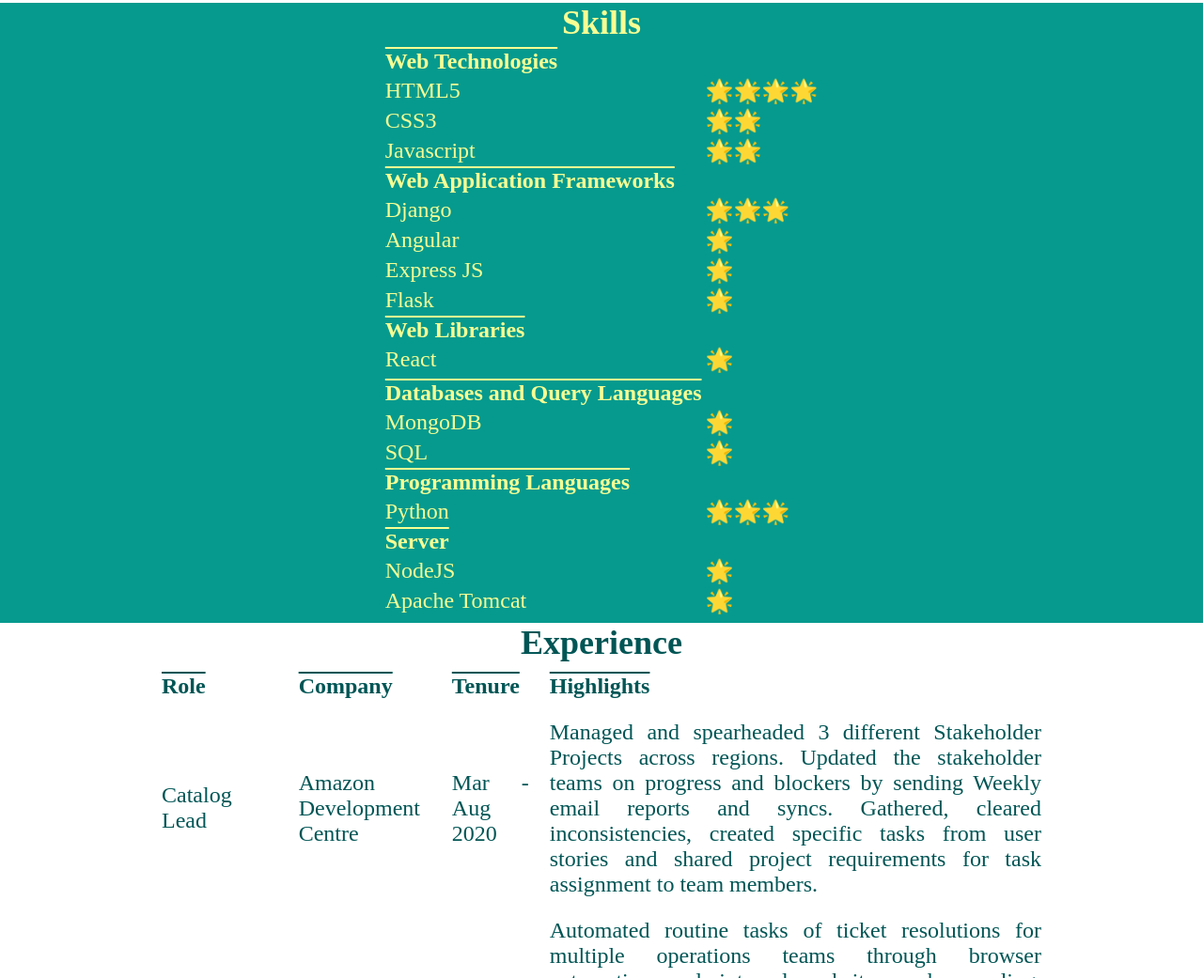
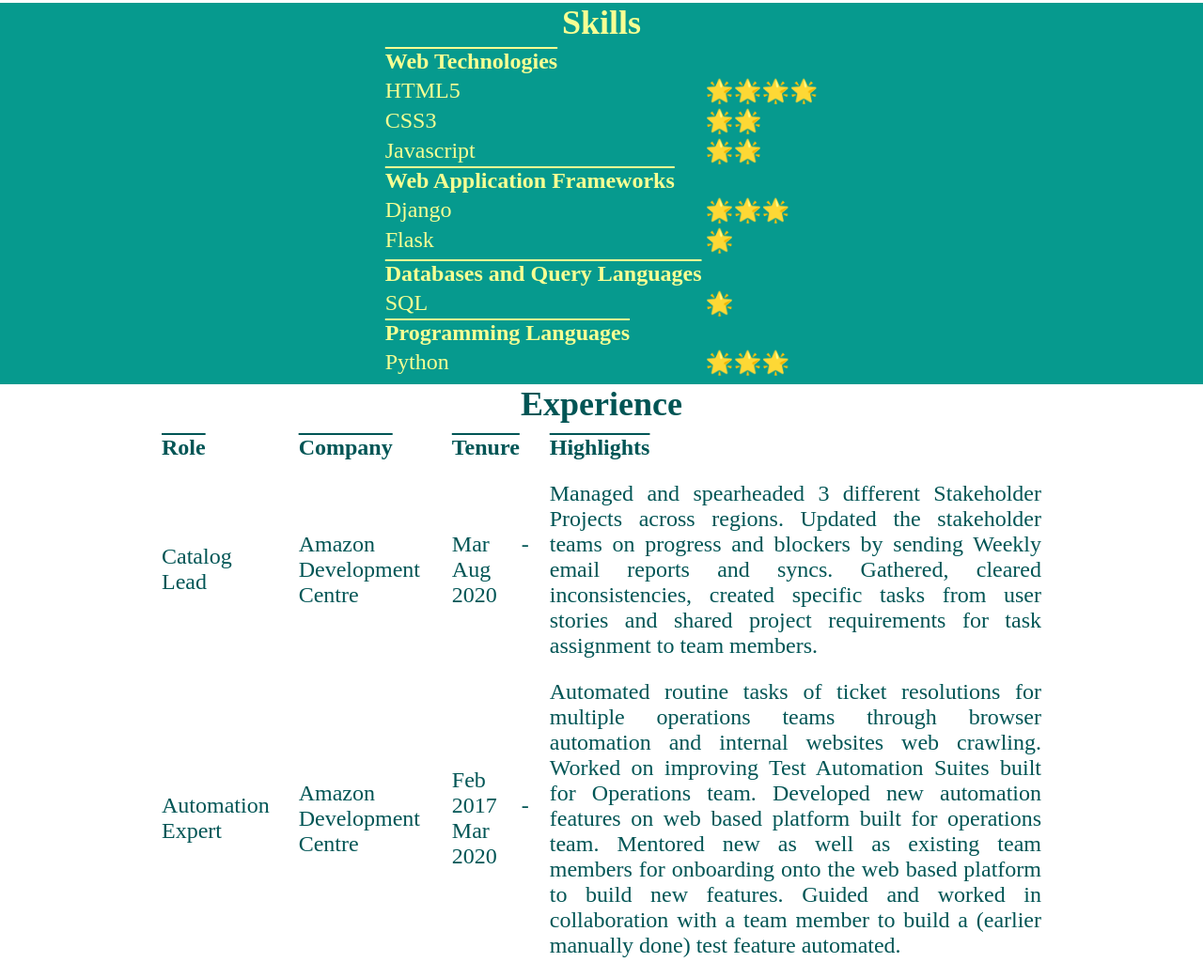
Before and after one commit to niloufer-anjum/portfolio, a plain HTML site: page index.html in a window 1280 px wide. Shown: the part 1287-2328 px from the top of the page at 94% size. Drawn offline with Linux system fonts and the light colour scheme; a web font is replaced by a local one.

Commit message:
Edit Experience with Technologies

```diff
--- a/index.html
+++ b/index.html
@@ -62,33 +62,13 @@
                                 <td>🌟🌟🌟</td>
                             </tr>
                             <tr>
-                                <td>Angular</td>
-                                <td>🌟</td>
-                            </tr>
-                            <tr>
-                                <td>Express JS</td>
-                                <td>🌟</td>
-                            </tr>
-
-                            <tr>
                                 <td>Flask</td>
-                                <td>🌟</td>
-                            </tr>
-                            <tr>
-                                <th>Web Libraries</th>
-                            </tr>
-                            <tr>
-                                <td>React</td>
                                 <td>🌟</td>
                             </tr>
                         </td>
                         <td>
                             <tr>
                                 <th>Databases and Query Languages</th>
-                            </tr>
-                            <tr>
-                                <td>MongoDB</td>
-                                <td>🌟</td>
                             </tr>
                             <tr>
                                 <td>SQL</td>
@@ -100,16 +80,6 @@
                             <tr>
                                 <td>Python</td>
                                 <td>🌟🌟🌟</td>
-                            </tr>
-                            <tr>
-                                <th>Server</th>
-                            </tr>
-                            <tr>
-                                <td>NodeJS</td>
-                                <td>🌟</td>
-                            <tr>
-                                <td>Apache Tomcat</td>
-                                <td>🌟</td>
                             </tr>
                         </td>
                         </tr>
```
